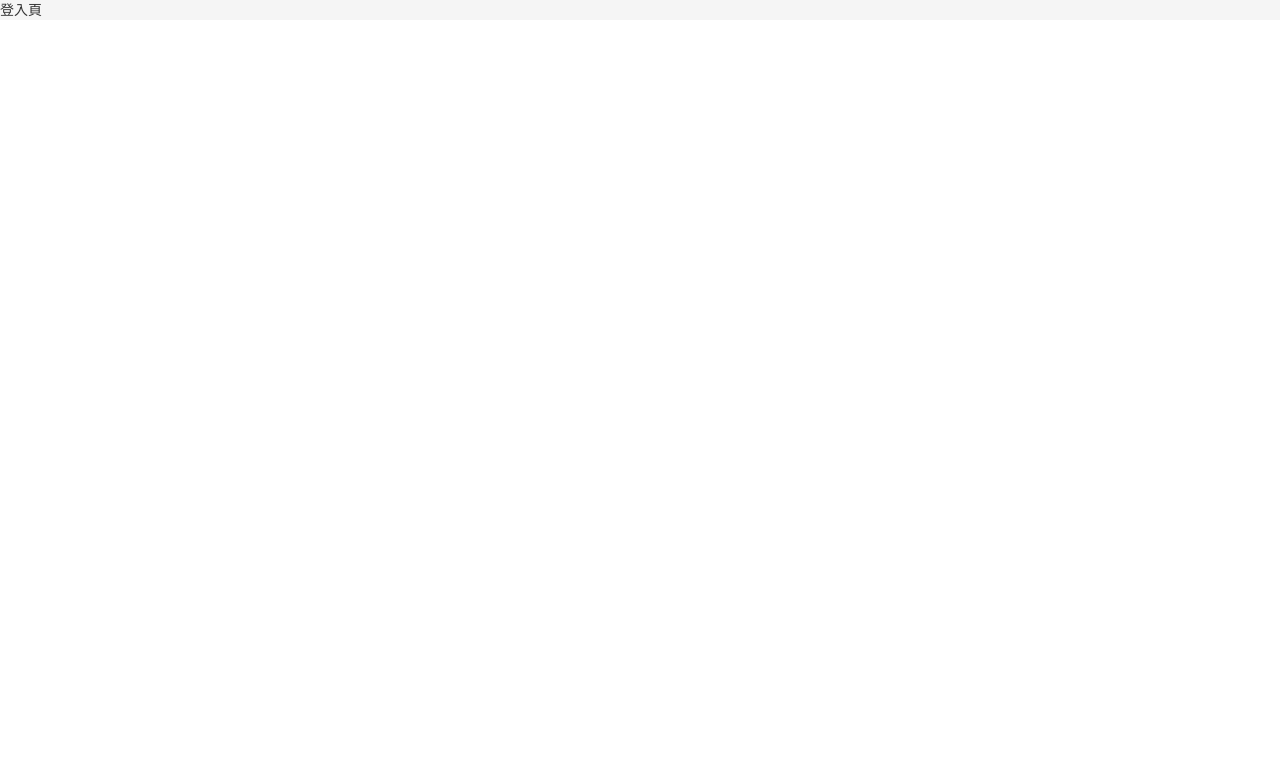
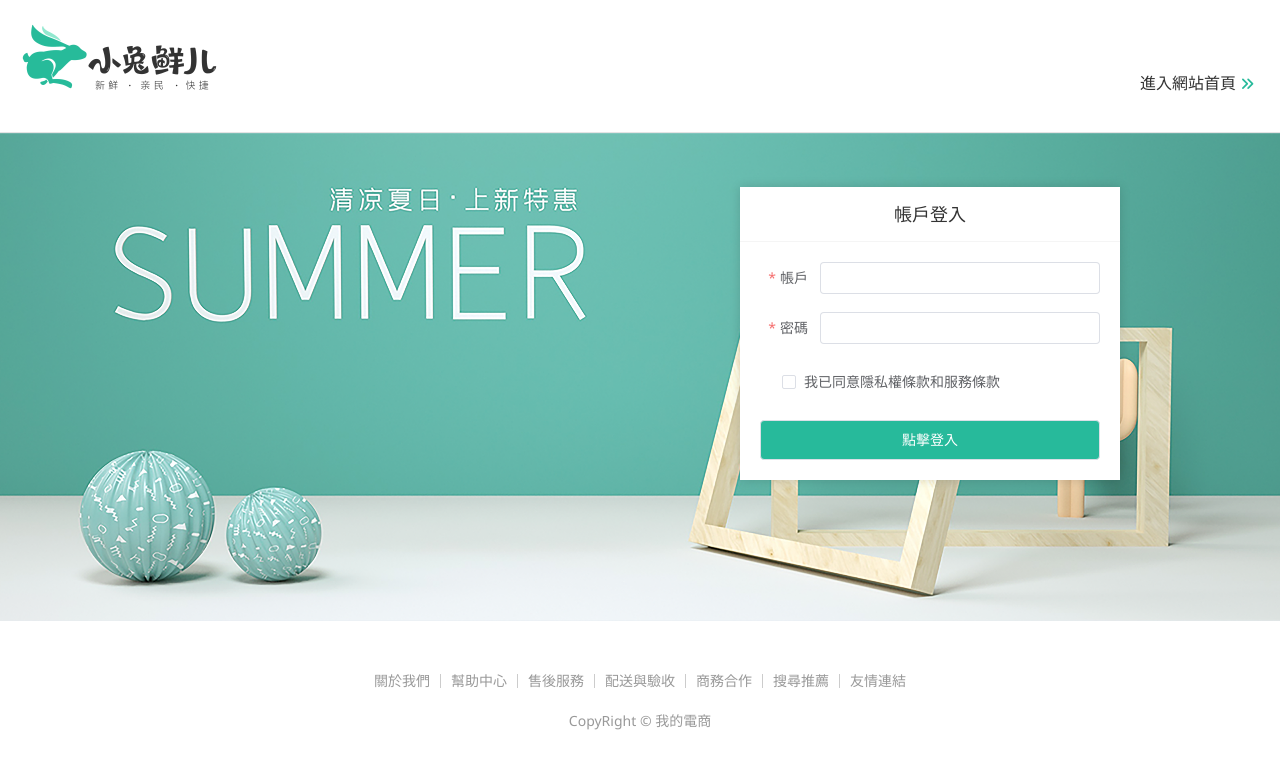
Before and after one commit to megabird25/ecommerce-project, a Vue app in the folder front-end/vue-ecommerce/: page /login in a window 1280 px wide. Shown: the top 768 px of the page. Built offline with nearby package versions, Linux system fonts and the light colour scheme.

Commit message:
login構建1

```diff
--- /dev/null
+++ b/front-end/vue-ecommerce/src/apis/user.js
@@ -0,0 +1,12 @@
+import httpInstance from "@/utils/http.js";
+
+export const loginAPI = ({ account, password }) => {
+  return httpInstance({
+    url: "/login",
+    method: "POST",
+    data: {
+      account,
+      password,
+    },
+  });
+};
--- a/front-end/vue-ecommerce/src/utils/http.js
+++ b/front-end/vue-ecommerce/src/utils/http.js
@@ -1,4 +1,6 @@
 import axios from "axios";
+import { ElMessage } from "element-plus";
+import "element-plus/theme-chalk/el-message.css";
 
 const httpInstance = axios.create({
   baseURL: "http://pcapi-xiaotuxian-front-devtest.itheima.net",
@@ -15,6 +17,10 @@ httpInstance.interceptors.request.use(
 httpInstance.interceptors.response.use(
   (res) => res.data,
   (e) => {
+    ElMessage({
+      type: "warning",
+      message: e.response.data.message,
+    });
     return Promise.reject(e);
   }
 );
--- a/front-end/vue-ecommerce/src/views/Detail/index.vue
+++ b/front-end/vue-ecommerce/src/views/Detail/index.vue
@@ -26,7 +26,7 @@ const changeSku = (sku) => {
 </script>
 
 <template>
-  <div class="xtx-goods-page">
+  <div class="goods-page">
     <div class="container" v-if="goods.id === route.params.id">
       <div class="bread-container">
         <el-breadcrumb separator=">">
@@ -140,7 +140,7 @@ const changeSku = (sku) => {
 </template>
 
 <style scoped lang="scss">
-.xtx-goods-page {
+.goods-page {
   .goods-info {
     min-height: 600px;
     background: #fff;
--- a/front-end/vue-ecommerce/src/views/Layout/components/LayoutNav.vue
+++ b/front-end/vue-ecommerce/src/views/Layout/components/LayoutNav.vue
@@ -6,7 +6,7 @@
   <nav class="app-topnav">
     <div class="container">
       <ul>
-        <template v-if="true">
+        <template v-if="false">
           <li><a href="javascript:;"><i class="fa-regular fa-user"></i> 洪偉瀚</a></li>
           <li><a href="javascript:;">我的訂單</a></li>
           <li><a href="javascript:;">會員中心</a></li>
@@ -19,7 +19,7 @@
           </li>
         </template>
         <template v-else>
-          <li><a href="javascript:;">登入</a></li>
+          <li><a href="javascript:;" @click="$router.push('/login')">登入</a></li>
           <li><a href="javascript:;">幫助中心</a></li>
           <li><a href="javascript:;">關於我們</a></li>
         </template>
--- a/front-end/vue-ecommerce/src/views/Login/index.vue
+++ b/front-end/vue-ecommerce/src/views/Login/index.vue
@@ -1,3 +1,336 @@
+<script setup>
+import { ref } from "vue";
+import { loginAPI } from "@/apis/user.js";
+import { ElMessage } from "element-plus";
+import "element-plus/theme-chalk/el-message.css";
+import { useRouter } from "vue-router";
+
+const form = ref({
+  account: "",
+  password: "",
+  agree: false,
+});
+
+const rules = {
+  account: [{ required: true, message: "用戶名不能為空", trigger: "blur" }],
+  password: [
+    { required: true, message: "密碼不能為空", trigger: "blur" },
+    { min: 6, max: 14, message: "需為6~14位英文或數字", trigger: "blur" },
+  ],
+  agree: [
+    {
+      validator: (_rule, value, callback) => {
+        return value ? callback() : new Error("請同意協議");
+      },
+    },
+  ],
+};
+
+const formRef = ref(null);
+const router = useRouter();
+const doLogin = () => {
+  const { account, password } = form.value;
+  formRef.value.validate(async (valid) => {
+    if (valid) {
+      const res = await loginAPI({ account, password });
+      console.log(res);
+      ElMessage({ type: "success", message: "登入成功" });
+      router.replace({ path: "/" });
+    }
+  });
+};
+</script>
+
 <template>
-    <div>登入頁</div>
+  <div>
+    <header class="login-header">
+      <div class="container m-top-20">
+        <h1 class="logo">
+          <RouterLink to="/">我的電商</RouterLink>
+        </h1>
+        <RouterLink class="entry" to="/">
+          進入網站首頁
+          <i class="fa-solid fa-angles-right"></i>
+        </RouterLink>
+      </div>
+    </header>
+    <section class="login-section">
+      <div class="wrapper">
+        <nav>
+          <a href="javascript:;">帳戶登入</a>
+        </nav>
+        <div class="account-box">
+          <div class="form">
+            <el-form
+              :model="form"
+              :rules="rules"
+              label-position="right"
+              label-width="60px"
+              status-icon
+              ref="formRef"
+            >
+              <el-form-item prop="account" label="帳戶">
+                <el-input v-model="form.account" />
+              </el-form-item>
+              <el-form-item prop="password" label="密碼">
+                <el-input v-model="form.password" />
+              </el-form-item>
+              <el-form-item prop="agree" label-width="22px">
+                <el-checkbox v-model="form.agree" size="large">
+                  我已同意隱私權條款和服務條款
+                </el-checkbox>
+              </el-form-item>
+              <el-button size="large" class="subBtn" @click="doLogin">
+                點擊登入
+              </el-button>
+            </el-form>
+          </div>
+        </div>
+      </div>
+    </section>
+
+    <footer class="login-footer">
+      <div class="container">
+        <p>
+          <a href="javascript:;">關於我們</a>
+          <a href="javascript:;">幫助中心</a>
+          <a href="javascript:;">售後服務</a>
+          <a href="javascript:;">配送與驗收</a>
+          <a href="javascript:;">商務合作</a>
+          <a href="javascript:;">搜尋推薦</a>
+          <a href="javascript:;">友情連結</a>
+        </p>
+        <p>CopyRight &copy; 我的電商</p>
+      </div>
+    </footer>
+  </div>
 </template>
+
+<style scoped lang="scss">
+.login-header {
+  background: #fff;
+  border-bottom: 1px solid #e4e4e4;
+
+  .container {
+    display: flex;
+    align-items: flex-end;
+    justify-content: space-between;
+  }
+
+  .logo {
+    width: 200px;
+
+    a {
+      display: block;
+      height: 132px;
+      width: 100%;
+      text-indent: -9999px;
+      background: url("@/assets/images/logo.png") no-repeat center 18px /
+        contain;
+    }
+  }
+
+  .sub {
+    flex: 1;
+    font-size: 24px;
+    font-weight: normal;
+    margin-bottom: 38px;
+    margin-left: 20px;
+    color: #666;
+  }
+
+  .entry {
+    width: 120px;
+    margin-bottom: 38px;
+    font-size: 16px;
+
+    i {
+      font-size: 14px;
+      color: $xtxColor;
+      letter-spacing: -5px;
+    }
+  }
+}
+
+.login-section {
+  background: url("@/assets/images/login-bg.png") no-repeat center / cover;
+  height: 488px;
+  position: relative;
+
+  .wrapper {
+    width: 380px;
+    background: #fff;
+    position: absolute;
+    left: 50%;
+    top: 54px;
+    transform: translate3d(100px, 0, 0);
+    box-shadow: 0 0 10px rgba(0, 0, 0, 0.15);
+
+    nav {
+      font-size: 14px;
+      height: 55px;
+      margin-bottom: 20px;
+      border-bottom: 1px solid #f5f5f5;
+      display: flex;
+      padding: 0 40px;
+      text-align: right;
+      align-items: center;
+
+      a {
+        flex: 1;
+        line-height: 1;
+        display: inline-block;
+        font-size: 18px;
+        position: relative;
+        text-align: center;
+      }
+    }
+  }
+}
+
+.login-footer {
+  padding: 30px 0 50px;
+  background: #fff;
+
+  p {
+    text-align: center;
+    color: #999;
+    padding-top: 20px;
+
+    a {
+      line-height: 1;
+      padding: 0 10px;
+      color: #999;
+      display: inline-block;
+
+      ~ a {
+        border-left: 1px solid #ccc;
+      }
+    }
+  }
+}
+
+.account-box {
+  .toggle {
+    padding: 15px 40px;
+    text-align: right;
+
+    a {
+      color: $xtxColor;
+
+      i {
+        font-size: 14px;
+      }
+    }
+  }
+
+  .form {
+    padding: 0 20px 20px 20px;
+
+    &-item {
+      margin-bottom: 28px;
+
+      .input {
+        position: relative;
+        height: 36px;
+
+        > i {
+          width: 34px;
+          height: 34px;
+          background: #cfcdcd;
+          color: #fff;
+          position: absolute;
+          left: 1px;
+          top: 1px;
+          text-align: center;
+          line-height: 34px;
+          font-size: 18px;
+        }
+
+        input {
+          padding-left: 44px;
+          border: 1px solid #cfcdcd;
+          height: 36px;
+          line-height: 36px;
+          width: 100%;
+
+          &.error {
+            border-color: $priceColor;
+          }
+
+          &.active,
+          &:focus {
+            border-color: $xtxColor;
+          }
+        }
+
+        .code {
+          position: absolute;
+          right: 1px;
+          top: 1px;
+          text-align: center;
+          line-height: 34px;
+          font-size: 14px;
+          background: #f5f5f5;
+          color: #666;
+          width: 90px;
+          height: 34px;
+          cursor: pointer;
+        }
+      }
+
+      > .error {
+        position: absolute;
+        font-size: 12px;
+        line-height: 28px;
+        color: $priceColor;
+
+        i {
+          font-size: 14px;
+          margin-right: 2px;
+        }
+      }
+    }
+
+    .agree {
+      a {
+        color: #069;
+      }
+    }
+
+    .btn {
+      display: block;
+      width: 100%;
+      height: 40px;
+      color: #fff;
+      text-align: center;
+      line-height: 40px;
+      background: $xtxColor;
+
+      &.disabled {
+        background: #cfcdcd;
+      }
+    }
+  }
+
+  .action {
+    padding: 20px 40px;
+    display: flex;
+    justify-content: space-between;
+    align-items: center;
+
+    .url {
+      a {
+        color: #999;
+        margin-left: 10px;
+      }
+    }
+  }
+}
+
+.subBtn {
+  background: $xtxColor;
+  width: 100%;
+  color: #fff;
+}
+</style>
```
Also changed, not shown: front-end/vue-ecommerce/src/apis/layout.js (+4 -4 lines).
